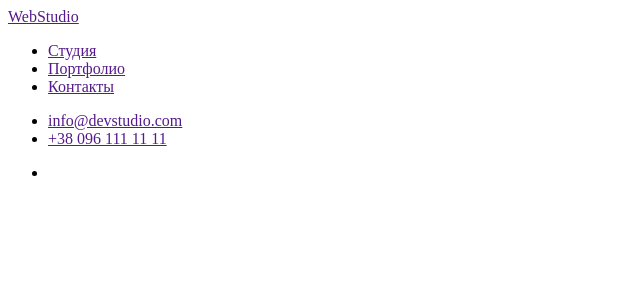
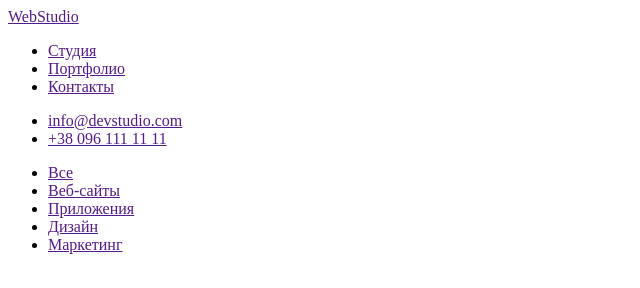
Before and after one commit to Maryna1212/goit-markup-hw-02, a plain HTML site: page portfolio.html in a window 1280 px wide. Shown: the whole page, without its empty margins (0-640 px from the left). Drawn offline with Linux system fonts and the light colour scheme.

Commit message:
add section page menu

```diff
--- a/portfolio.html
+++ b/portfolio.html
@@ -30,9 +30,20 @@
     <!-- <h1></h1> -->
     <ul>
         <li>
-
+            <a href="">Все</a>
         </li>
-
+        <li>
+            <a href="">Веб-сайты</a>
+        </li>
+        <li>
+            <a href="">Приложения</a>
+        </li>
+        <li>
+            <a href="">Дизайн</a>
+        </li>
+        <li>
+            <a href="">Маркетинг</a>
+        </li>
     </ul>
 </section>
 </main>
```
